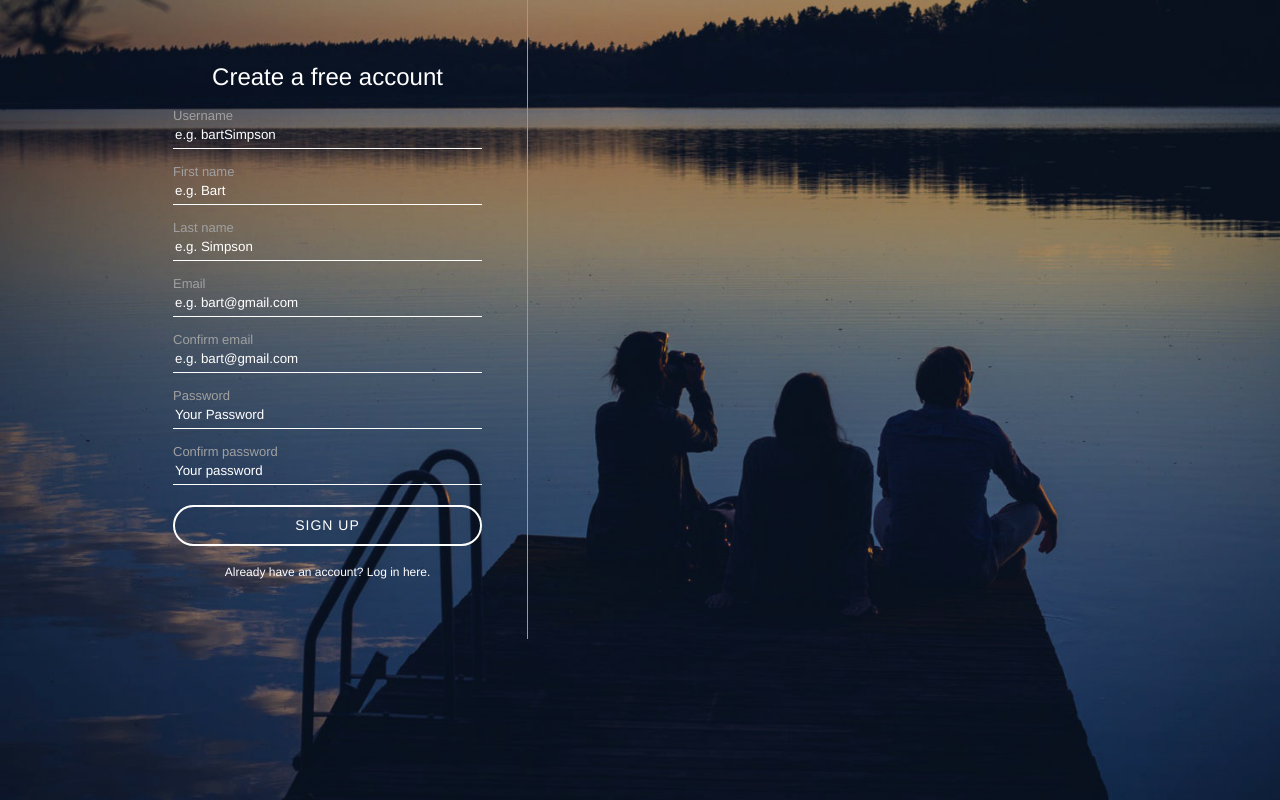
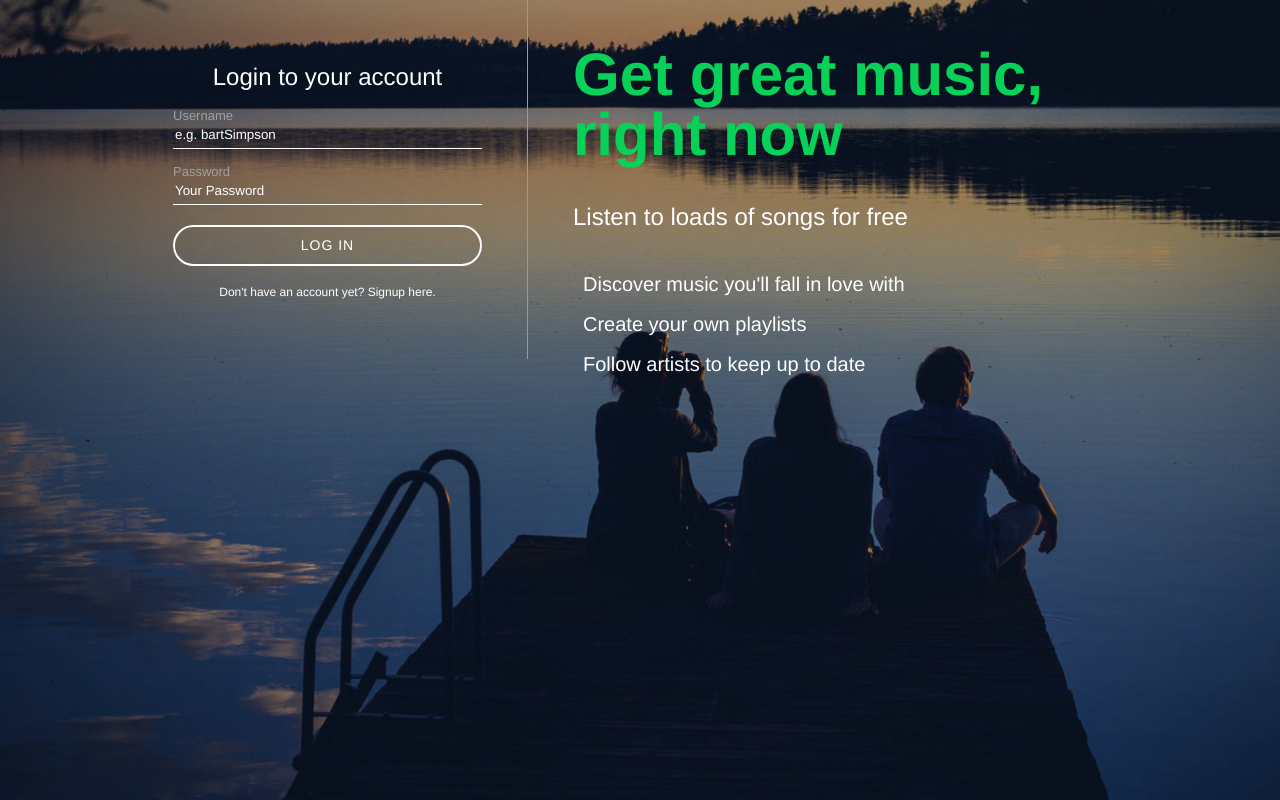
Before and after one commit to GeoRosa2019/Slotify, a PHP site: page /register.php in a window 1280 px wide. Run offline with PHP 8.4, Linux system fonts and the light colour scheme.

Commit message:
Update to the project

```diff
--- a/assets/css/register.css
+++ b/assets/css/register.css
@@ -99,6 +99,7 @@ body {
     color: #a0a0a0;
     font-size: 13px;
     margin-top: 15px;
+    display: block;
 }
 
 #inputContainer button {
@@ -121,12 +122,46 @@ body {
 .hasAccountText span {
     font-weight: bold;
     font-size: 12px;
+    cursor: pointer;
 }
 
 .hasAccountText {
     text-align: center;
 }
 
-#registerForm {
+#registerForm,
+#loginForm {
     display: none;
 }
+
+#loginText {
+    padding: 45px;
+    display: table-cell;
+}
+
+#loginText h1 {
+    color: #07d159;
+    font-size: 60px;
+    font-weight: bold;
+}
+
+#loginText h2 {
+    margin: 35px 0;
+}
+
+#loginText ul {
+    padding: 0;
+}
+
+#loginText li {
+    font-size: 20px;
+    list-style-type: none;
+    padding: 10px;
+    /* For adding background background: url(); */
+}
+
+#inputContainer .errorMessage {
+    color: #07d159;
+    font-size: 12px;
+    display: block;
+}
--- a/index.php
+++ b/index.php
@@ -14,8 +14,12 @@ if(isset($_SESSION['userLoggedIn'])) {
 <html>
     <head>
         <title>PHP Test</title>
+        <link rel="stylesheet" type="text/css" href="assets/css/style.css">
     </head>
     <body>
-        <?php echo '<p>Hello World</p>'; ?>
+        <div id="nowPlayingBarContainer">
+            <div id="nowPlayingBar"></div>
+
+        </div>
     </body>
 </html>
--- a/register.php
+++ b/register.php
@@ -23,10 +23,27 @@
         <script src="assets/js/register.js"></script>
     </head>
     <body>
+        <?php
+        if(isset($_POST['registerButton'])) {
+            echo '<script>
+                    $(document).ready(function() {
+                        $("#loginForm").hide();
+                        $("#registerForm").show();
+                    });
+                </script>';
+        }
+        else {
+            echo '<script>
+                    $(document).ready(function() {
+                        $("#loginForm").show();
+                        $("#registerForm").hide();
+                    });
+                </script>';
+        }
+
+        ?>
         <script>
             $(document).ready(function() {
-                $("#loginForm").hide();
-                $("#registerForm").show();
                 $("#hideLogin").click(function() {
                     $("#loginForm").show();
                     $("#registerForm").hide();
@@ -45,7 +62,7 @@
                         <p>
                             <?php echo $account->getError(Constants::$loginFailed); ?>
                             <label for="loginUsername">Username</label>
-                            <input id="loginUsername" name="loginUsername" type="text" placeholder="e.g. bartSimpson" required>
+                            <input id="loginUsername" name="loginUsername" type="text" placeholder="e.g. bartSimpson" value='<?php getInputValue('loginUsername') ?>'required>
                         </p>
                         <p>
                             <label for="loginPassword">Password</label>
@@ -91,6 +108,7 @@
                             value="<?php getInputValue('regEmail2'); ?>"required>
                         </p>
                         <p>
+                            <!-- The error messages are displayed here -->
                             <?php echo $account->getError(Constants::$passwordsDoNoMatch); ?>
                             <?php echo $account->getError(Constants::$passwordNotAlphanumeric); ?>
                             <?php echo $account->getError(Constants::$passwordCharacters); ?>
@@ -107,6 +125,17 @@
                         </div>
                     </form>
                 </div>
+                <!-- Writing the right side page -->
+                <div id="loginText">
+                    <h1>Get great music, right now</h1>
+                    <h2>Listen to loads of songs for free</h2>
+                    <!-- ul is unordered list -->
+                    <ul>
+                        <li>Discover music you'll fall in love with</li>
+                        <li>Create your own playlists</li>
+                        <li>Follow artists to keep up to date</li>
+                    </ul>
+                </div>
             </div>
         </div>
     </body>
```
Also changed, not shown: assets/css/style.css (added, +15 -0 lines).
